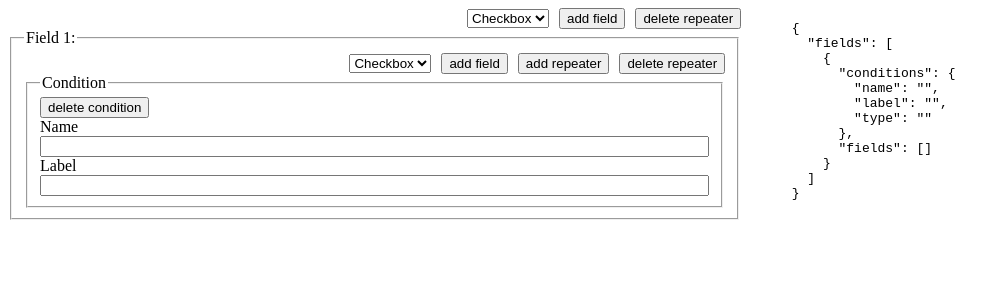
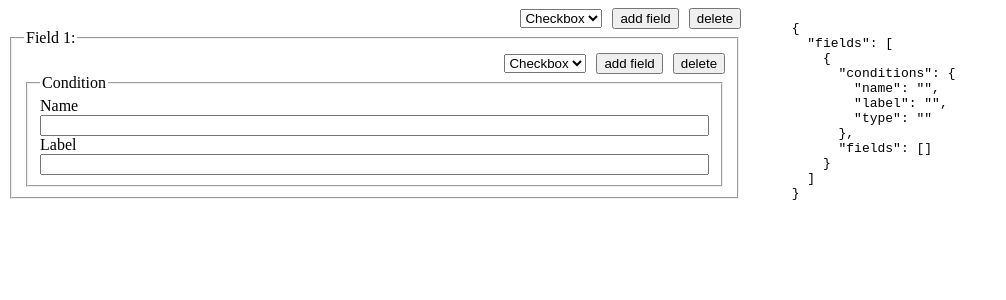
Before and after one commit to DmitrijPedan/angular-custom-fields, an Angular app: page / in a window 1280 px wide. Both pictures are taken after a click on the button "add field". Shown: the top 300 px of the page, without its empty margins (0-1006 px from the left). Built offline with nearby package versions, Linux system fonts and the light colour scheme.

Commit message:
fix buttons

```diff
--- a/src/app/custom-fields/components/buttons-bar/buttons-bar.component.html
+++ b/src/app/custom-fields/components/buttons-bar/buttons-bar.component.html
@@ -5,6 +5,6 @@
       </select>
       <button *ngIf="addField.observers.length > 0" type="button" (click)="addField.emit(typeSelect?.value)">add field</button>
   </span>
-  <button *ngIf="addRepeater.observers.length > 0" type="button" (click)="addRepeater.emit()">add repeater</button>
-  <button *ngIf="remove.observers.length > 0" type="button" (click)="remove.emit()">delete repeater</button>
+<!--  <button *ngIf="addRepeater.observers.length > 0" type="button" (click)="addRepeater.emit()">add repeater</button>-->
+  <button *ngIf="remove.observers.length > 0" type="button" (click)="remove.emit()">delete</button>
 </div>
--- a/src/app/custom-fields/components/field-form/field-form.component.html
+++ b/src/app/custom-fields/components/field-form/field-form.component.html
@@ -1,7 +1,7 @@
 <form [formGroup]="_form">
   <fieldset>
     <legend>{{formLabel}}</legend>
-    <button type="button" (click)="remove.emit()">delete condition</button>
+<!--    <button type="button" (click)="remove.emit()">delete condition</button>-->
     <input type="text" formControlName="type" hidden>
     <div class="input">
       <input type="text" formControlName="name" id="name">
--- a/src/app/custom-fields/components/group-control/group-control.component.html
+++ b/src/app/custom-fields/components/group-control/group-control.component.html
@@ -5,13 +5,14 @@
 
       <app-buttons-bar
         (remove)="remove.emit()"
-        (addRepeater)="_addGroup()"
-        (addField)="_addCondition()"
+        (addField)="_addGroup()"
       ></app-buttons-bar>
 
       <app-field-form
         [formControlName]="'conditions'"
-        [formLabel]="'Condition '">
+        [formLabel]="'Condition'"
+        (remove)="remove.emit()"
+      >
       </app-field-form>
 
       <ng-container formArrayName="fields">
```
Also changed, not shown: src/app/custom-fields/components/group-control/group-control.component.ts (+2 -6 lines).
